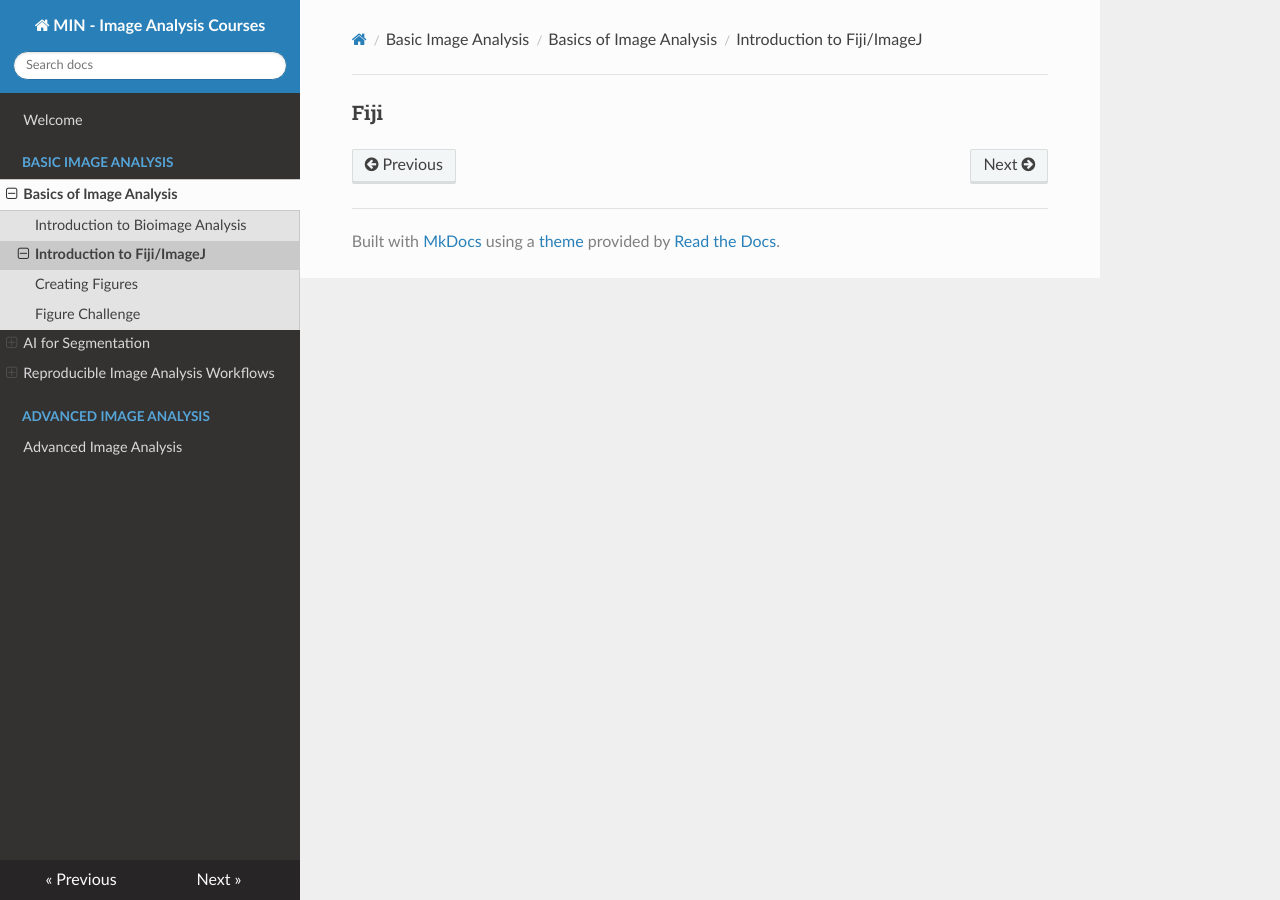
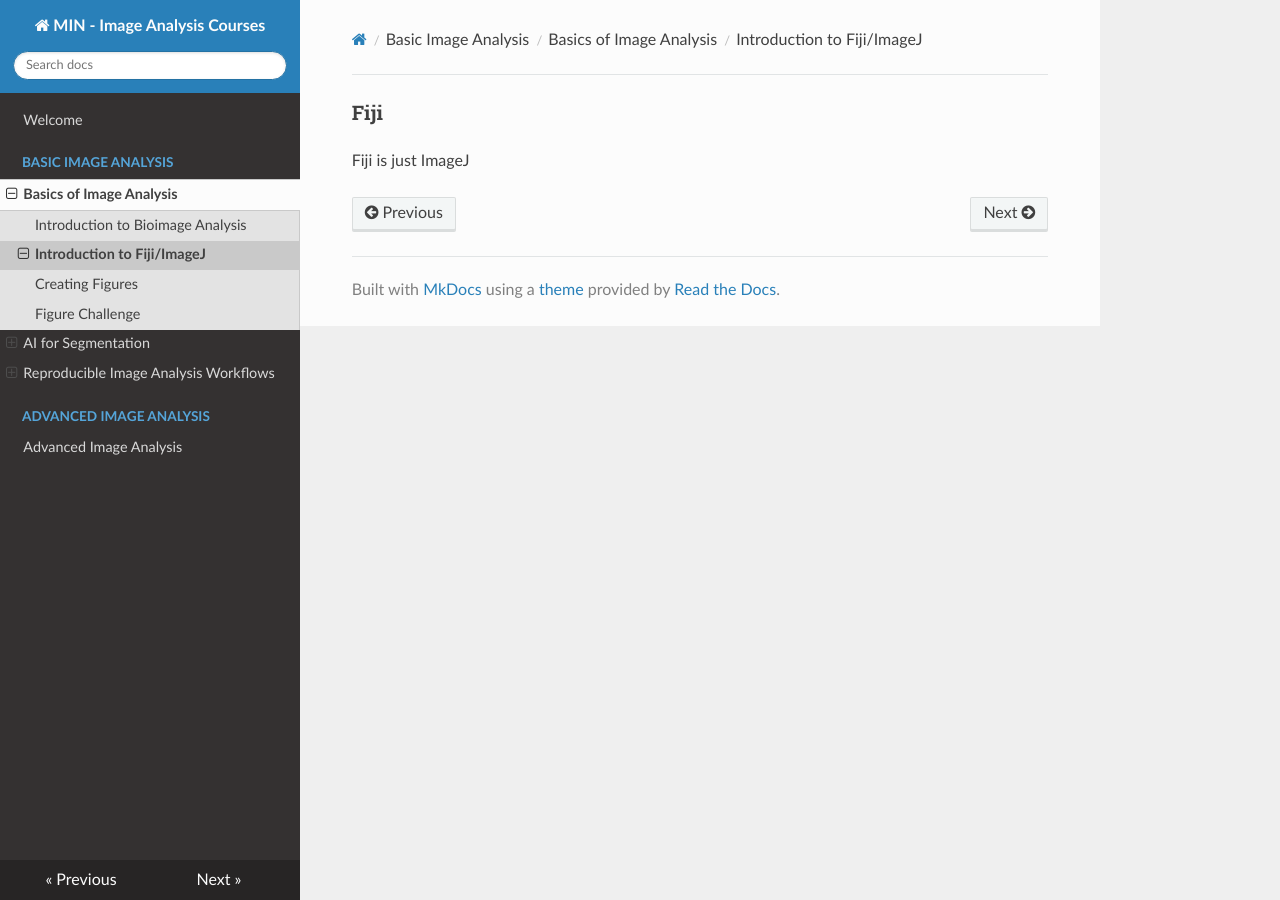
Before and after one commit to MuensterImagingNetwork/MINCourses_ImageAnalysis, an MkDocs documentation site: the page built from docs/basic/basics/fiji.md, in a window 1280 px wide. Built offline with MkDocs 1.6.1, drawn with Linux system fonts in a browser that asks for light colours; nearby versions of some CDN libraries.

Commit message:
Update fiji.md
test change

```diff
--- a/docs/basic/basics/fiji.md
+++ b/docs/basic/basics/fiji.md
@@ -1 +1,3 @@
 ### Fiji
+
+Fiji is just ImageJ
```
